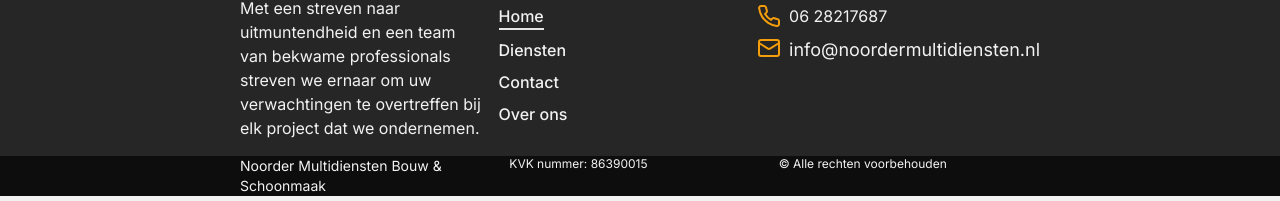
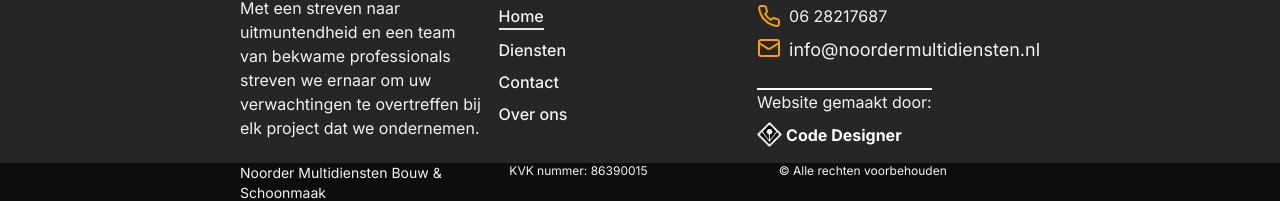
Before and after one commit to emreYA/nmbs, a Next.js app: page / in a window 1280 px wide. Shown: the part 2420-2621 px from the top of the page. Built offline with nearby package versions, Linux system fonts and the light colour scheme.

Commit message:
logo added

```diff
--- a/src/components/FooterTop.tsx
+++ b/src/components/FooterTop.tsx
@@ -4,6 +4,7 @@ import Link from "next/link";
 import React from "react";
 
 import { usePathname } from "next/navigation";
+import Image from "next/image";
 
 const links = [
   {
@@ -68,6 +69,22 @@ const FooterTop = () => {
               info@noordermultidiensten.nl
             </Link>
           </div>
+          <div className="border-t-2 border-white mt-4">
+            <p className="mb-2">Website gemaakt door:</p>
+            <Link
+              href="https://www.code-designer.nl/development"
+              target="_blank"
+              className="font-bold flex flex-row gap-1 items-center text-white"
+            >
+              <Image
+                src="/codedesigner.png"
+                alt="logo code designer"
+                width={25}
+                height={25}
+              />
+              Code Designer
+            </Link>
+          </div>
         </div>
       </div>
     </div>
```
Also changed, not shown: public/codedesigner.png (added).
